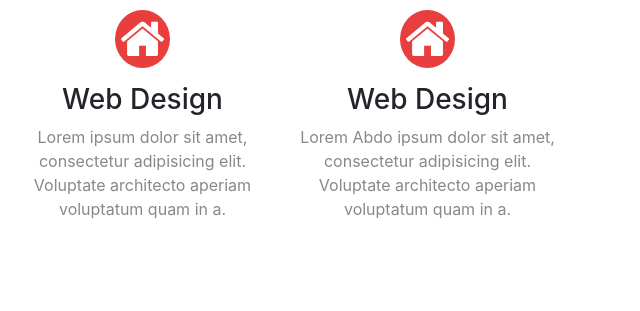
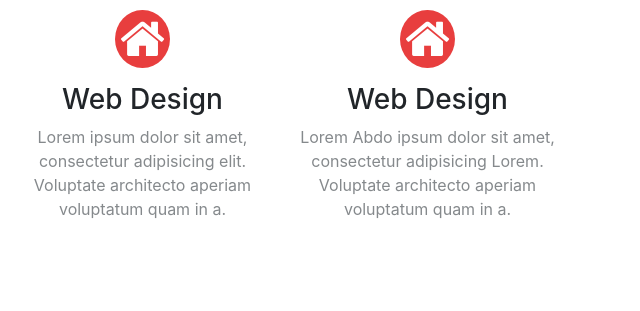
Before and after one commit to AbdooRamadan/BootStrap4, a plain HTML site: page index.html in a window 1280 px wide. Shown: the part 860-1171 px from the top of the page, 640-1280 px from the left. Drawn offline with Linux system fonts and the light colour scheme.

Commit message:
Replace word in html

```diff
--- a/index.html
+++ b/index.html
@@ -118,7 +118,7 @@
                 <div class="col-sm-6 col-md-3">
                     <i class="fa fa-home fa-3x rounded-circle"></i>
                     <h3>Web Design</h3>
-                    <p>Lorem Abdo ipsum dolor sit amet, consectetur adipisicing elit. Voluptate architecto aperiam voluptatum quam in a.</p>
+                    <p>Lorem Abdo ipsum dolor sit amet, consectetur adipisicing Lorem. Voluptate architecto aperiam voluptatum quam in a.</p>
                 </div>
             </div>
         </div>
```
